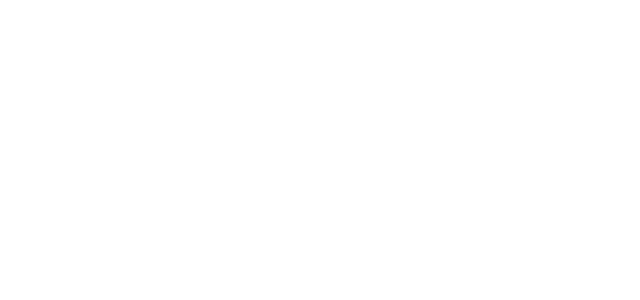
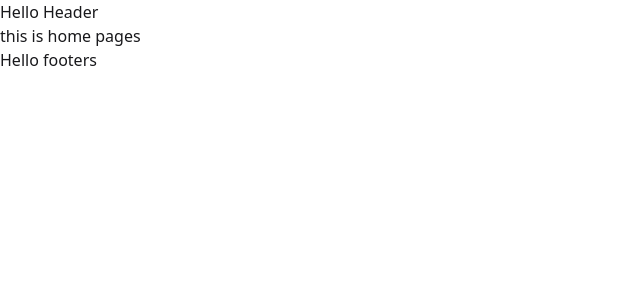
Before and after one commit to Amitkumersarkar/Explore-World, a React (Vite) app: page / in a window 1280 px wide. Shown: the top 300 px of the page, without its empty margins (0-640 px from the left). Built offline with nearby package versions, Linux system fonts and the light colour scheme.

Commit message:
added navlink

```diff
--- a/src/components/Layout/AppLayout.jsx
+++ b/src/components/Layout/AppLayout.jsx
@@ -1,10 +1,15 @@
+import { Outlet } from "react-router-dom";
+import Footer from "../UI/Footer";
+import Header from "../UI/Header";
 
 const AppLayout = () => {
 
     return (
-        <div>
-
-        </div>
+        <>
+            <Header></Header>
+            <Outlet></Outlet>
+            <Footer></Footer>
+        </>
     );
 };
 
--- /dev/null
+++ b/src/components/UI/Footer.jsx
@@ -0,0 +1,11 @@
+
+const Footer = () => {
+
+    return (
+        <div>
+            Hello footers
+        </div>
+    );
+};
+
+export default Footer;
--- /dev/null
+++ b/src/components/UI/Header.jsx
@@ -0,0 +1,11 @@
+
+const Header = () => {
+
+    return (
+        <div>
+            Hello Header
+        </div>
+    );
+};
+
+export default Header;
--- a/src/main.jsx
+++ b/src/main.jsx
@@ -10,11 +10,13 @@
 import Contact from './pages/Contact';
 import Country from './pages/Country';
 import AppLayout from './components/Layout/AppLayout';
+import ErrorPage from './pages/ErrorPage';
 
 const router = createBrowserRouter([
   {
     path: '/',
     element: <AppLayout></AppLayout>,
+    errorElement: <ErrorPage></ErrorPage>,
     children: [
       {
         path: "/",
--- /dev/null
+++ b/src/pages/ErrorPage.jsx
@@ -0,0 +1,21 @@
+import { NavLink, useRouteError } from "react-router-dom";
+
+const ErrorPage = () => {
+    // error hooks
+    const error = useRouteError();
+    console.log(error);
+    return (
+        <>
+            <div className="text-center text-4xl font-semibold my-66 border rounded-2xl p-10 bg-sky-600">
+                <h1>Error 404 ..!! Pages Not Found</h1>
+                {error && <p>{error.data}</p>}
+                <br />
+                <NavLink to='/'>
+                    <button className="btn font-bold bg-fuchsia-600 btn-ghost">Home Page</button>
+                </NavLink>
+            </div>
+        </>
+    );
+};
+
+export default ErrorPage;
```
